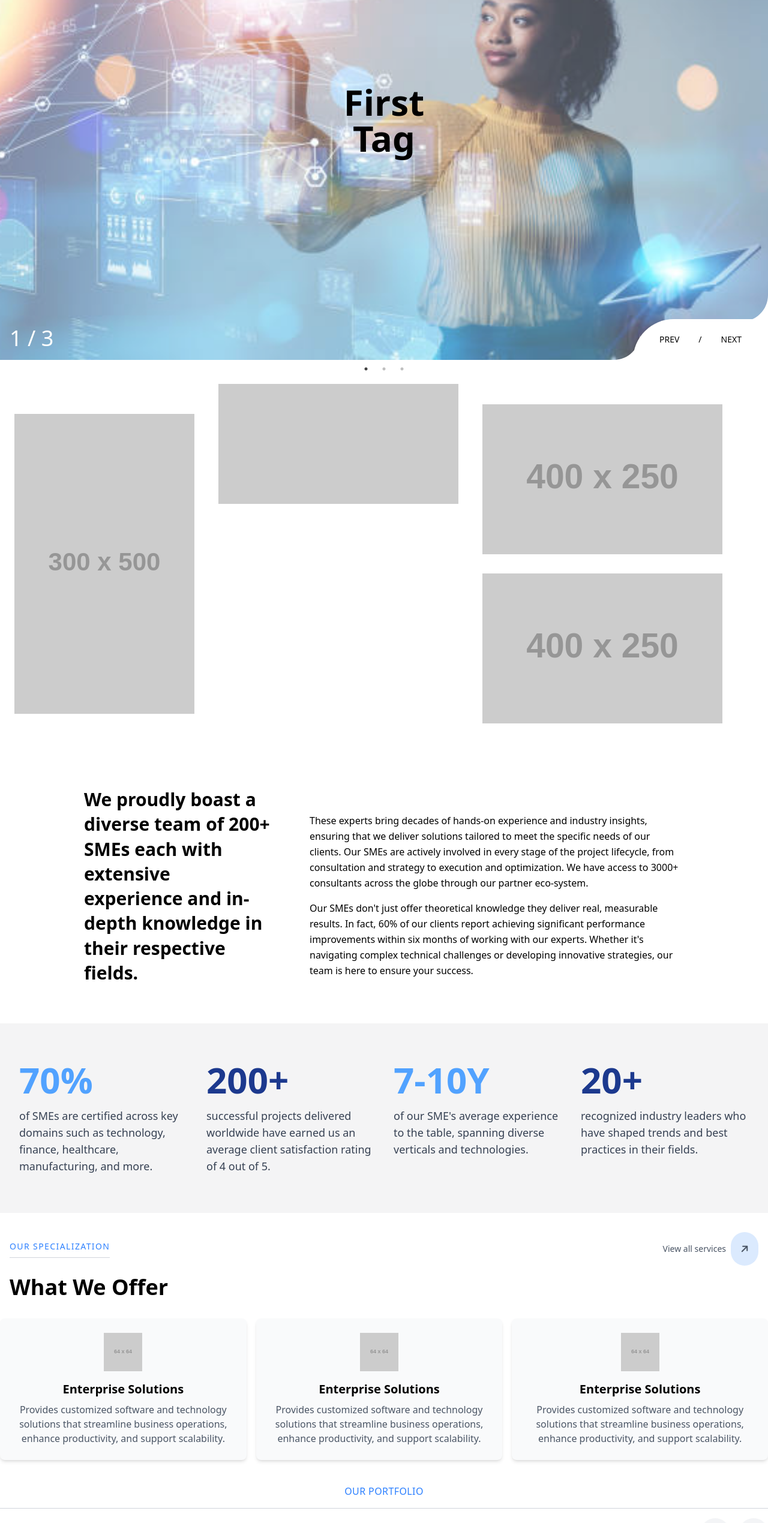
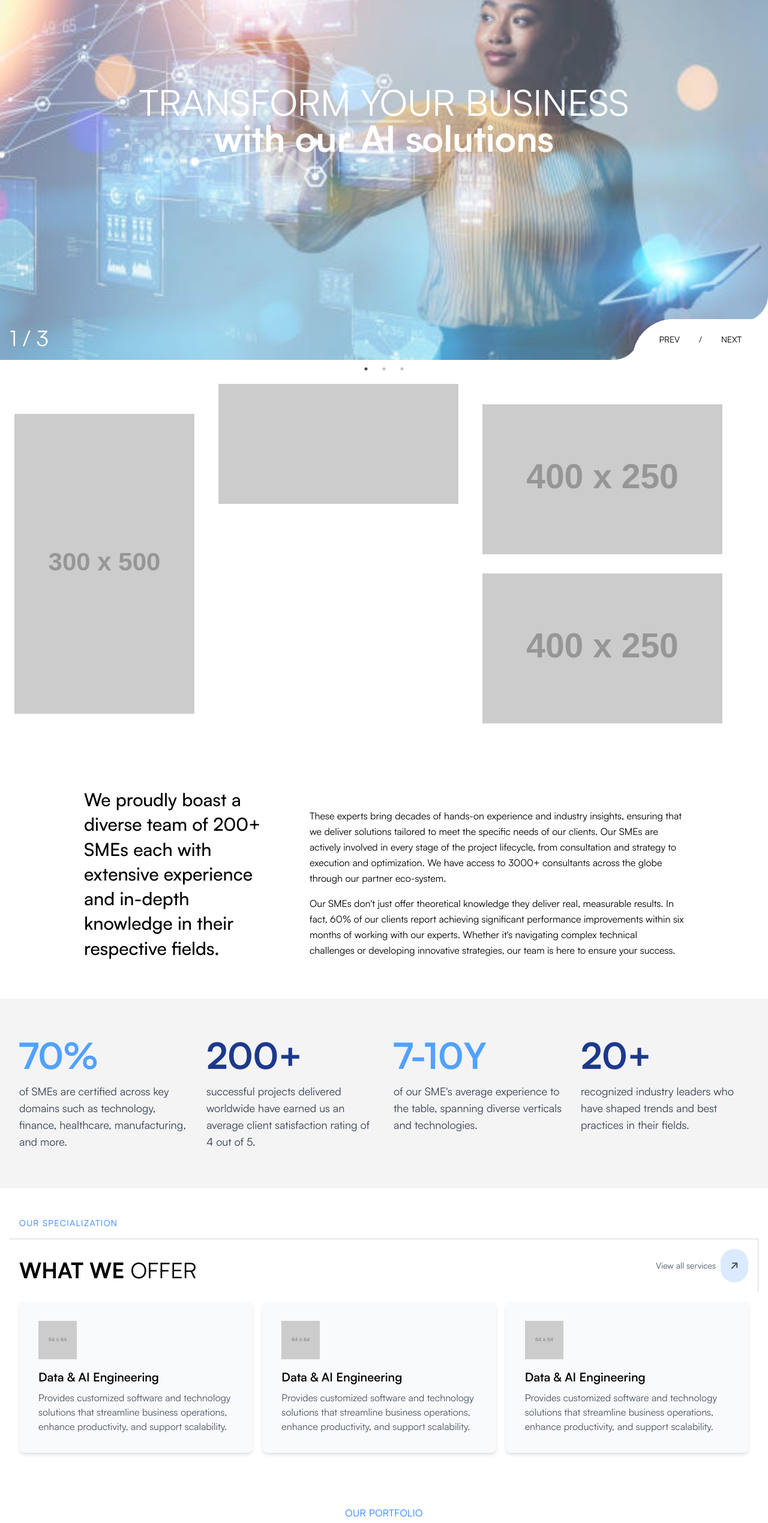
Before and after one commit to yesh21/learn-react, a React (Vite) app in the folder startup-demo-site/: page / in a window 1280 px wide. Shown: the part 200-2739 px from the top of the page at 60% size. Built offline with nearby package versions, Linux system fonts and the light colour scheme.

Commit message:
added satoshi font

```diff
--- a/startup-demo-site/src/App.jsx
+++ b/startup-demo-site/src/App.jsx
@@ -1,64 +1,24 @@
-import { useState } from 'react'
-import Header from './components/Header'; // Import the Header component
-import Carousel from './components/Carousel'; // Import the Header component
-import IntroContainer from './components/IntroContainer'; // Import the Header component
-import ProductsContainer from './components/ProductsContainer'; // Import the Header component
-import StatsContainer from './components/StatsContainer'; // Import the Header component
-import TestimonialsContainer from './components/TestimonialsContainer'; // Import the Header component
-import SubjectContainer from './components/SubjectContainer'; // Import the Header component
-import BackToTop from './components/BackToTop'; // Import the Header component
-import Footer from './components/Footer'; // Import the Header component
-import $ from 'jquery';
-import React, {useRef, useEffect } from 'react';
+import Header from './components/Header';
+import Carousel from './components/Carousel';
+import IntroContainer from './components/IntroContainer';
+import ProductsContainer from './components/ProductsContainer';
+import StatsContainer from './components/StatsContainer';
+import TestimonialsContainer from './components/TestimonialsContainer';
+import SubjectContainer from './components/SubjectContainer';
+import BackToTop from './components/BackToTop';
+import Footer from './components/Footer';
+import ParallaxImageDiv from './components/ParallaxImageDiv';
 
 import './App.css'
 
 function App() {
-    const imageRef = useRef(null);
-    const containerRef = useRef(null);
-
-    useEffect(() => {
-      const handleScroll = () => {
-        if (!containerRef.current) return;
-        const offsetTop = $(containerRef.current).offset().top;
-        const scrollTop = $(window).scrollTop();
-        const windowHeight = $(window).height();
-        if (offsetTop < scrollTop + windowHeight) {
-          const difference = scrollTop - offsetTop;
-          const translate = difference / 2; // Adjust for slower/faster effect
-          $(imageRef.current).css('transform', `translateY(${translate}px)`);
-        } else {
-          $(imageRef.current).css('transform', 'translateY(0)');
-        }
-      };
-
-      $(window).on('scroll', handleScroll);
-      return () => {
-        $(window).off('scroll', handleScroll);
-      };
-    }, []);
 
   return (
     <>
     <Header />
     <BackToTop/>
     <Carousel />
-
-    <div class="flex max-w-[1440px] mx-auto py-10 px-6 gap-10 items-center" ref={containerRef}>
-    <div class="">
-      <img src="https://placehold.co/300x500" alt="" class="w-full h-auto object-cover" width="400" height="600"/>
-    </div>
-    <div class="" style={{ height: '600px', position: 'relative', overflow: 'hidden', width: '400px' }}>
-      <img ref={imageRef} src="https://placehold.co/400x600" alt="" class="w-full h-auto object-cover" width="600" height="600"
-      style={{ position: 'absolute', top: 0, left: 0, width: '100%', willChange: 'transform' }}
-      />
-    </div>
-    <div class="flex flex-col gap-8">
-      <img src="https://placehold.co/400x250" alt="" class="w-full h-auto object-cover" width="500" height="250"/>
-      <img src="https://placehold.co/400x250" alt="" class="w-full h-auto object-cover" width="500" height="350"/>
-    </div>
-  </div>
-
+    <ParallaxImageDiv/>
     <IntroContainer />
     <StatsContainer />
     <ProductsContainer/>
--- a/startup-demo-site/src/components/Carousel.jsx
+++ b/startup-demo-site/src/components/Carousel.jsx
@@ -13,8 +13,8 @@ const CarouselSlides = (props) => {
     <div className="relative">
         <img className="object-cover h-screen w-full opacity-70" src={props.imagescr}/>
         <div className="absolute inset-0 flex flex-col items-center justify-center">
-            <h1 className="text-4xl md:text-6xl font-bold">First</h1>
-            <h2 className="text-4xl md:text-6xl font-bold">Tag</h2>
+            <h1 className="text-4xl md:text-6xl font-normal text-white">TRANSFORM YOUR BUSINESS</h1>
+            <h2 className="text-4xl md:text-6xl font-bold text-white">with our AI solutions</h2>
         </div>
     </div>
 );
--- a/startup-demo-site/src/components/IntroContainer.jsx
+++ b/startup-demo-site/src/components/IntroContainer.jsx
@@ -5,7 +5,7 @@ const IntroContainer = () => {
     <div className="container mx-auto px-4 py-8">
     <div className="flex flex-col lg:flex-row items-center justify-center lg:space-x-16">
         <div className="lg:w-1/4 mb-8">
-        <ScrollTextReveal className="text-3xl font-semibold leading-snug" text="We proudly boast a diverse team of 200+ SMEs each with extensive experience and in-depth knowledge in their respective fields." />
+        <ScrollTextReveal className="text-3xl font-medium leading-snug" text="We proudly boast a diverse team of 200+ SMEs each with extensive experience and in-depth knowledge in their respective fields." />
 
         </div>
         <div className="lg:w-2/4">
--- /dev/null
+++ b/startup-demo-site/src/components/ParallaxImageDiv.jsx
@@ -0,0 +1,47 @@
+import $ from 'jquery';
+import React, {useRef, useEffect } from 'react';
+
+const ParallaxImageDiv = () => {
+    const imageRef = useRef(null);
+    const containerRef = useRef(null);
+
+    useEffect(() => {
+      const handleScroll = () => {
+        if (!containerRef.current) return;
+        const offsetTop = $(containerRef.current).offset().top;
+        const scrollTop = $(window).scrollTop();
+        const windowHeight = $(window).height();
+        if (offsetTop < scrollTop + windowHeight) {
+          const difference = scrollTop - offsetTop;
+          const translate = difference / 2; // Adjust for slower/faster effect
+          $(imageRef.current).css('transform', `translateY(${translate}px)`);
+        } else {
+          $(imageRef.current).css('transform', 'translateY(0)');
+        }
+      };
+
+      $(window).on('scroll', handleScroll);
+      return () => {
+        $(window).off('scroll', handleScroll);
+      };
+    }, []);
+    return (
+
+        <div class="flex max-w-[1440px] mx-auto py-10 px-6 gap-10 items-center" ref={containerRef}>
+        <div class="">
+          <img src="https://placehold.co/300x500" alt="" class="w-full h-auto object-cover" width="400" height="600"/>
+        </div>
+        <div class="" style={{ height: '600px', position: 'relative', overflow: 'hidden', width: '400px' }}>
+          <img ref={imageRef} src="https://placehold.co/400x600" alt="" class="w-full h-auto object-cover" width="600" height="600"
+          style={{ position: 'absolute', top: 0, left: 0, width: '100%', willChange: 'transform' }}
+          />
+        </div>
+        <div class="flex flex-col gap-8">
+          <img src="https://placehold.co/400x250" alt="" class="w-full h-auto object-cover" width="500" height="250"/>
+          <img src="https://placehold.co/400x250" alt="" class="w-full h-auto object-cover" width="500" height="350"/>
+        </div>
+      </div>
+    );
+};
+
+export default ParallaxImageDiv;
--- a/startup-demo-site/src/components/ProductsContainer.jsx
+++ b/startup-demo-site/src/components/ProductsContainer.jsx
@@ -3,10 +3,10 @@ import { faArrowRight } from '@fortawesome/free-solid-svg-icons';
 
 const ProductsCard = () => {
     return (
-        <div class="bg-gray-50 p-6 rounded-lg shadow-md flex flex-col items-center text-center">
+        <div class="bg-gray-50 p-8 rounded-lg shadow-md flex flex-col items-start">
         <img alt="Icon of a gear with technology elements" class="mb-4" src="https://placehold.co/64x64"/>
         <h2 class="text-xl font-semibold mb-2">
-         Enterprise Solutions
+        Data & AI Engineering
         </h2>
         <p class="text-gray-600">
          Provides customized software and technology solutions that streamline business operations, enhance productivity, and support scalability.
@@ -18,12 +18,12 @@ const ProductsCard = () => {
 
 const ProductsTitle = () => {
     return (
-<div class="container mx-auto px-4 py-8">
-    <div class="flex justify-between items-center">
-        <div>
-            <p class="text-sm text-blue-500 uppercase tracking-widest">Our Specialization</p>
-            <hr class="border-t border-gray-300 mt-2"/>
-        </div>
+<>
+    <div>
+        <p class="text-sm text-blue-500 uppercase tracking-widest p-4">Our Specialization</p>
+    </div>
+    <div class="flex justify-between items-center p-4 border-t border-gray-300 border-r">
+        <h1 class="text-4xl font-bold mt-4">WHAT WE <span class="text-4xl font-normal mt-4"> OFFER </span></h1>
         <div class="flex items-center space-x-2">
             <a href="#" class="text-sm text-gray-600">View all services</a>
             <div class="bg-blue-100 p-4 rounded-full">
@@ -31,17 +31,16 @@ const ProductsTitle = () => {
             </div>
         </div>
     </div>
-    <h1 class="text-4xl font-bold mt-4">What We Offer</h1>
-</div>
+</>
     );
 };
 
 
 const ProductsContainer = () => {
     return (
-    <div>
+    <div class="container mx-auto px-4 py-8">
         <ProductsTitle/>
-        <div class="grid grid-cols-1 md:grid-cols-3 space-y-4 md:space-y-0 md:space-x-4">
+        <div class="grid grid-cols-1 md:grid-cols-3 space-y-4 md:space-y-0 md:space-x-4 p-4">
             <ProductsCard/>
             <ProductsCard/>
             <ProductsCard/>
--- a/startup-demo-site/src/components/StatsContainer.jsx
+++ b/startup-demo-site/src/components/StatsContainer.jsx
@@ -1,7 +1,7 @@
 const StatsContainer = () => {
     return (
-<div className="max-w-7xl mx-auto py-16 px-4 sm:px-6 lg:px-8 bg-zinc-100">
-    <div className="grid grid-cols-1 md:grid-cols-4 gap-8">
+<div className="py-16 px-4 sm:px-6 lg:px-8 bg-zinc-100">
+    <div className="grid grid-cols-1 md:grid-cols-4 gap-8 max-w-7xl mx-auto">
         <div className="text-center md:text-left">
             <p className="text-6xl font-bold text-blue-400">70%</p>
             <p className="mt-4 text-lg text-gray-700">of SMEs are certified across key domains such as technology, finance, healthcare, manufacturing, and more.</p>
--- a/startup-demo-site/src/components/TestimonialsContainer.jsx
+++ b/startup-demo-site/src/components/TestimonialsContainer.jsx
@@ -8,8 +8,8 @@ import { faArrowLeft, faArrowRight } from '@fortawesome/free-solid-svg-icons';
 
 const TestimonialsCard = () => {
     return (
-        <div class="bg-white rounded-lg shadow-md overflow-hidden p-4">
-        <img alt="Customer Support Outsourcing for a Telecommunications Provider" class="w-full h-48 object-cover" src="https://placehold.co/600x400"/>
+        <div class="bg-white overflow-hidden p-4 w-[450px]">
+        <img alt="img" class="w-full rounded-t-xl object-cover" src="https://placehold.co/350x300"/>
         <div class="p-4">
          <h2 class="text-lg font-bold">
           Customer Support Outsourcing for a Telecommunications Provider
@@ -34,6 +34,7 @@ const TestimonialsSlider = forwardRef((props, ref) => {
     return (
     <div class="variable-slider flex flex-col p-4">
     <Slider ref={ref} {...settings}>
+        <TestimonialsCard/>
         <TestimonialsCard/>
         <TestimonialsCard/>
         <TestimonialsCard/>
@@ -65,7 +66,7 @@ const TestimonialsContainer = () => {
         <p className="text-blue-500 uppercase tracking-wide">Our Portfolio</p>
         <hr className="border-gray-300 my-4"/>
         <div className="flex justify-between items-center">
-            <h1 className="text-4xl font-bold text-gray-900">Our featured <span className="font-light">Success Stories</span></h1>
+            <h1 className="text-4xl font-semibold text-gray-900">Our featured <span className="font-light">Success Stories</span></h1>
             <div className="flex space-x-4">
                 <button onClick={handlePrev} className="slick-slider-prev2 w-12 h-12 flex items-center justify-center rounded-full bg-gray-100 shadow-md slick-arrow">
                 <FontAwesomeIcon icon={faArrowLeft} className="text-zinc-700" />
--- a/startup-demo-site/src/index.css
+++ b/startup-demo-site/src/index.css
@@ -73,3 +73,16 @@ img {
   }
 
 }
+
+
+@font-face {
+  font-family: 'SatoshiVariable';
+  src: url('./fonts/Satoshi-Variable.ttf') format('truetype');
+  font-weight: 100 900; /* variable font weight range */
+  font-display: swap;
+}
+
+body {
+  font-family: 'SatoshiVariable', sans-serif;
+  overflow-x: hidden;
+}
```
Also changed, not shown: startup-demo-site/src/components/Footer.jsx (+9 -9 lines), startup-demo-site/src/components/SubjectContainer.jsx (+19 -17 lines), startup-demo-site/src/fonts/Satoshi-Variable.ttf (added).
